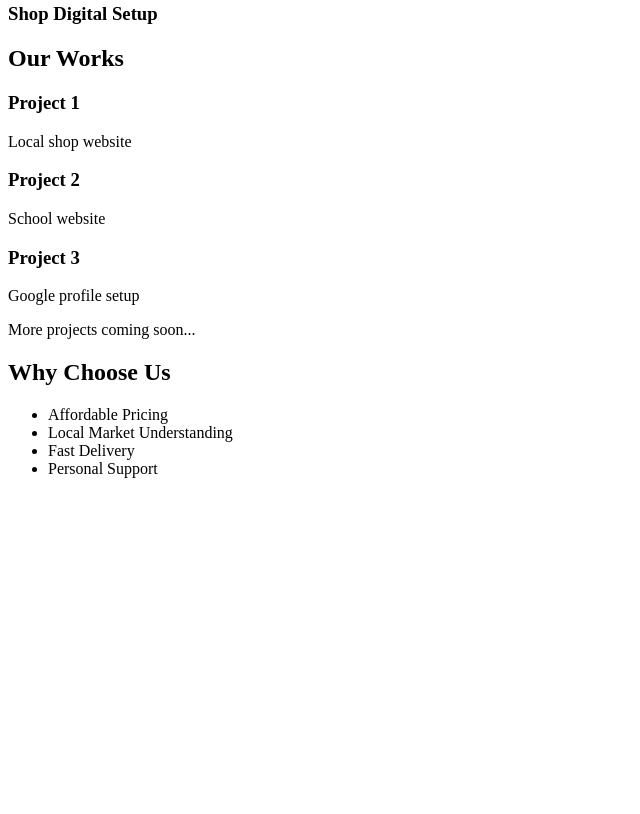
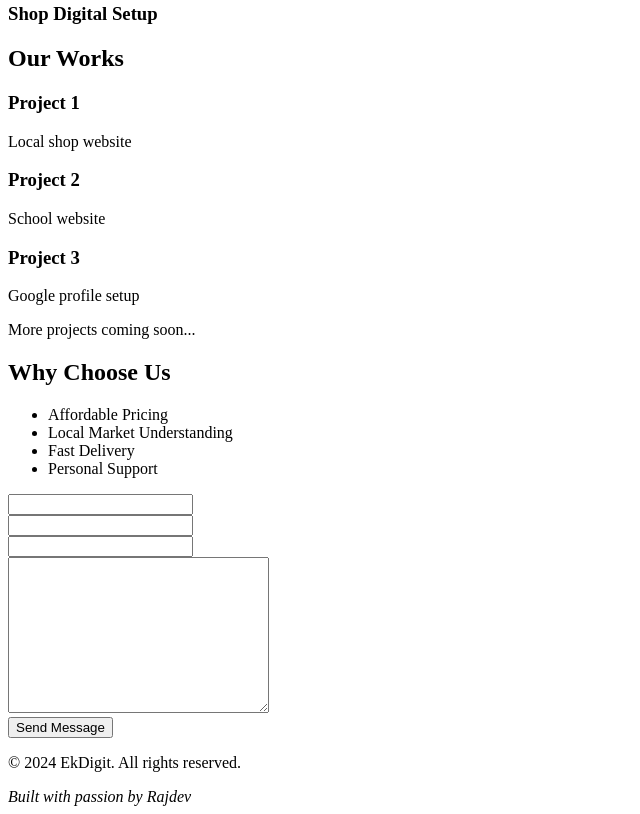
Before and after one commit to imry06/EkDigit, a plain HTML site: page index.html in a window 1280 px wide. Shown: the part 516-1330 px from the top of the page, without its empty margins (0-640 px from the left). Before the commit the page ends 1010 px from the top, so only its background shows below. Drawn offline with Linux system fonts and the light colour scheme.

Commit message:
html structure added.

```diff
--- a/index.html
+++ b/index.html
@@ -103,5 +103,46 @@
             <li>Personal Support</li>
         </ul>
       </section>
+
+      <!-- # 7. Contact Section  -->
+
+      <!-- contact section  -->
+       <section class="contact">
+        <form action="">
+
+          <div class="form-control">
+            <label for=""></label>
+            <input type="text">
+          </div>
+
+
+          <div class="form-control">
+            <label for=""></label>
+            <input type="text">
+          </div>
+
+          <div class="form-control">
+            <label for=""></label>
+            <input type="text">
+          </div>
+
+
+          <div class="form-control">
+            <label for=""></label>
+            <textarea name="" id="" cols="30" rows="10"></textarea>
+          </div>
+
+
+          <div class="form-btn">
+            <button type="submit">Send Message</button>
+          </div>
+        </form>
+       </section>
+
+
+       <footer>
+        <p>&copy; 2024 EkDigit. All rights reserved.</p>
+        <i>Built with passion by Rajdev</i>
+       </footer>
   </body>
 </html>
```
